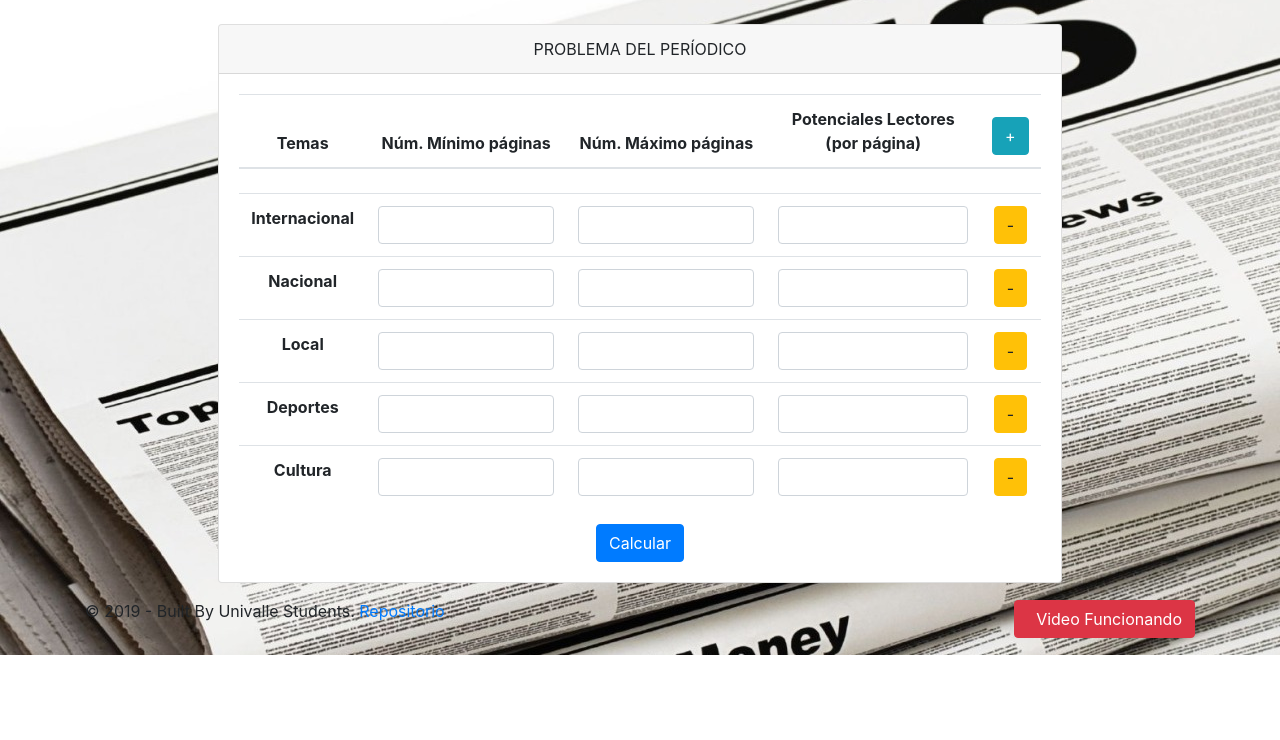
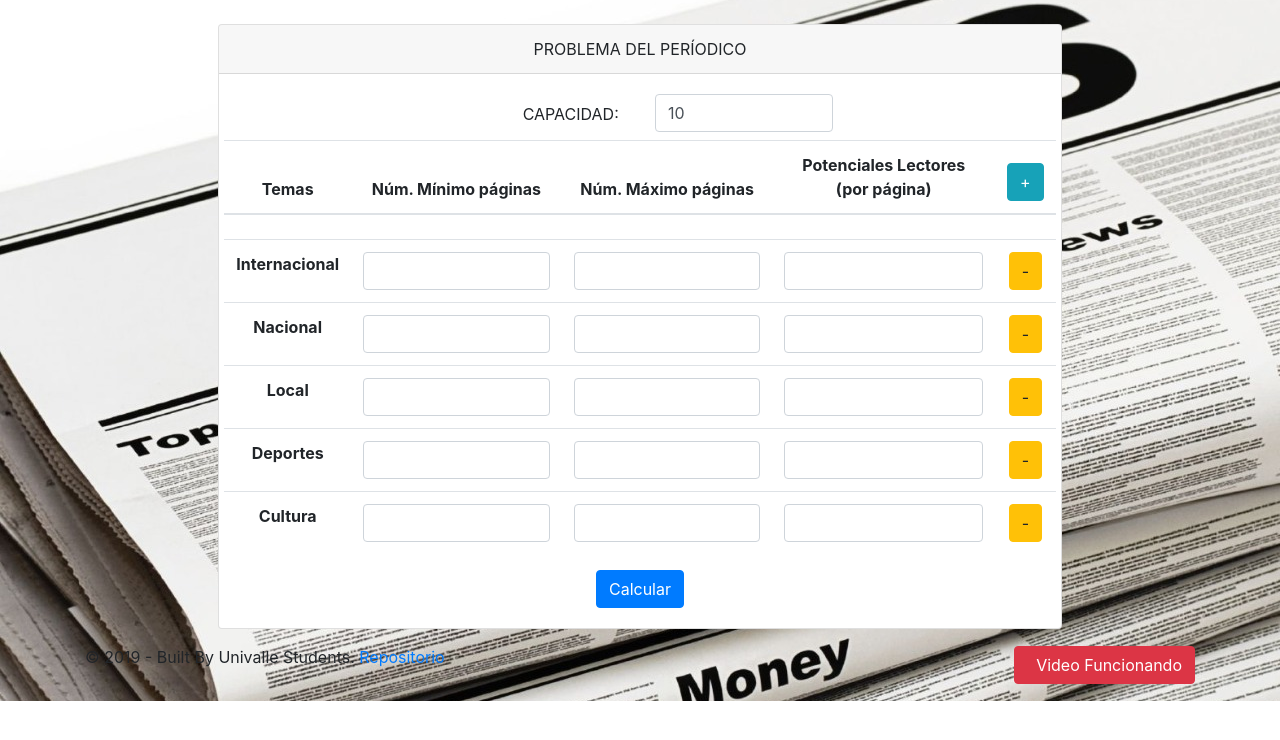
Before and after one commit to cjcruzrivera/Proyecto_Complejidad, a Flask app: page / in a window 1280 px wide. Shown: the top 740 px of the page. Run offline with Flask 2, Linux system fonts and the light colour scheme; some libraries are stand-ins or nearby versions.

Commit message:
add capacidad

```diff
--- a/PeriodicoGUI-Fuentes/app.py
+++ b/PeriodicoGUI-Fuentes/app.py
@@ -10,6 +10,7 @@ def index():
         resultado = ""
         temas = request.form.getlist('tema')
         temasA = []
+        capacidad = request.form.get("capacidad", 10)
         for tema in temas:
             if tema == "":
                 continue
--- a/PeriodicoGUI-Fuentes/templates/index.html
+++ b/PeriodicoGUI-Fuentes/templates/index.html
@@ -3,6 +3,18 @@
 
 {% block content %}
 <form action="/" method="post" class="needs-validation" novalidate>
+  <div class="row">
+    <div class="col-md-2 offset-md-4 pt-2">
+      CAPACIDAD:
+    </div>
+    <div class="col-md-3">
+      <input type="number" min="1" class="form-control" name="capacidad" required placeholder="Ingrese la cantidad" value="10">
+      <div class="invalid-feedback">
+        Ingrese una capacidad válida mayor igual a 1.
+      </div>
+    </div>
+  </div>
+  <div class="row pt-2">
       <table class="table table-responsive w-100" id="tablaDatos">
         <thead>
           <tr>
@@ -198,6 +210,8 @@
           </tr>
         </tbody>
       </table>
+  </div>
+
       <button type="submit" id="calcular" class="btn btn-primary">Calcular</button>
 </form>
 {% endblock content %}
```
